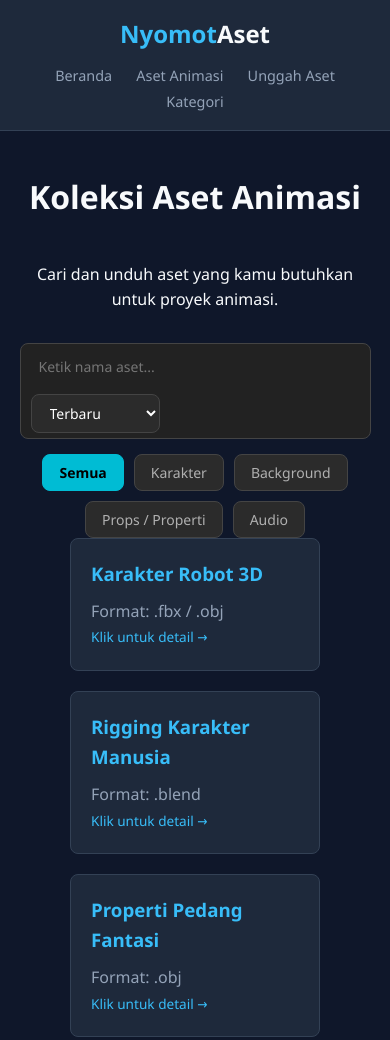
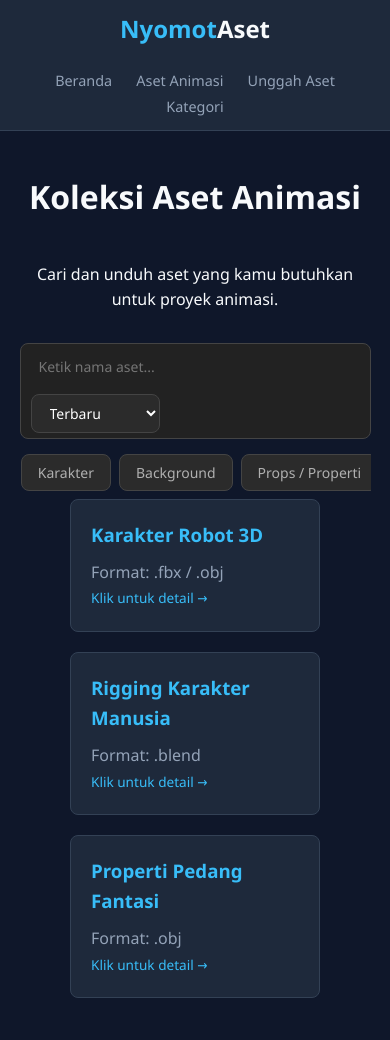
Before and after one commit to rakhamuhammad113-star/NyomotAset, a plain HTML site: page assets.html in a window 390 px wide. Drawn offline with Linux system fonts and the light colour scheme.

Commit message:
Fix layout mobile untuk kategori dan navigasi

```diff
--- a/style.css
+++ b/style.css
@@ -753,3 +753,49 @@ body.light-mode .hero p {
 .filter-search-container {
     margin-bottom: 30px; /* Memberikan jarak aman ke kartu aset di bawahnya */
 }
+/* Mengatur kotak tombol kategori agar pas di HP */
+.category-buttons {
+    display: flex;
+    gap: 8px;
+    flex-wrap: nowrap; /* Mencegah tombol turun baris secara acak */
+    overflow-x: auto;   /* Membuatnya bisa digeser ke samping jika kepenuhan */
+    padding-bottom: 8px;
+    width: 100%;
+    scrollbar-width: none; /* Menyembunyikan scrollbar di Firefox */
+}
+
+/* Menyembunyikan scrollbar untuk Chrome/Safari */
+.category-buttons::-webkit-scrollbar {
+    display: none;
+}
+
+/* Memastikan ukuran tombol tetap pas dan tidak ikut menciut */
+.filter-btn {
+    flex-shrink: 0;
+    white-space: nowrap;
+}
+/* Mengatur navigasi agar otomatis menyesuaikan saat dibuka di HP */
+@media screen and (max-width: 768px) {
+    /* Membuat header/navigasi tersusun rapi secara vertikal */
+    header, .nav-container {
+        flex-direction: column;
+        align-items: center;
+        gap: 10px;
+        padding: 10px 15px;
+    }
+
+    /* Merapikan daftar menu di bawah logo agar tidak bertumpuk */
+    nav ul, .nav-links {
+        display: flex;
+        flex-wrap: wrap;
+        justify-content: center;
+        gap: 12px;
+        padding: 0;
+        margin: 5px 0 0 0;
+    }
+
+    /* Mengecilkan sedikit ukuran teks menu agar muat di layar HP */
+    nav ul li a, .nav-links a {
+        font-size: 14px;
+    }
+}
```
